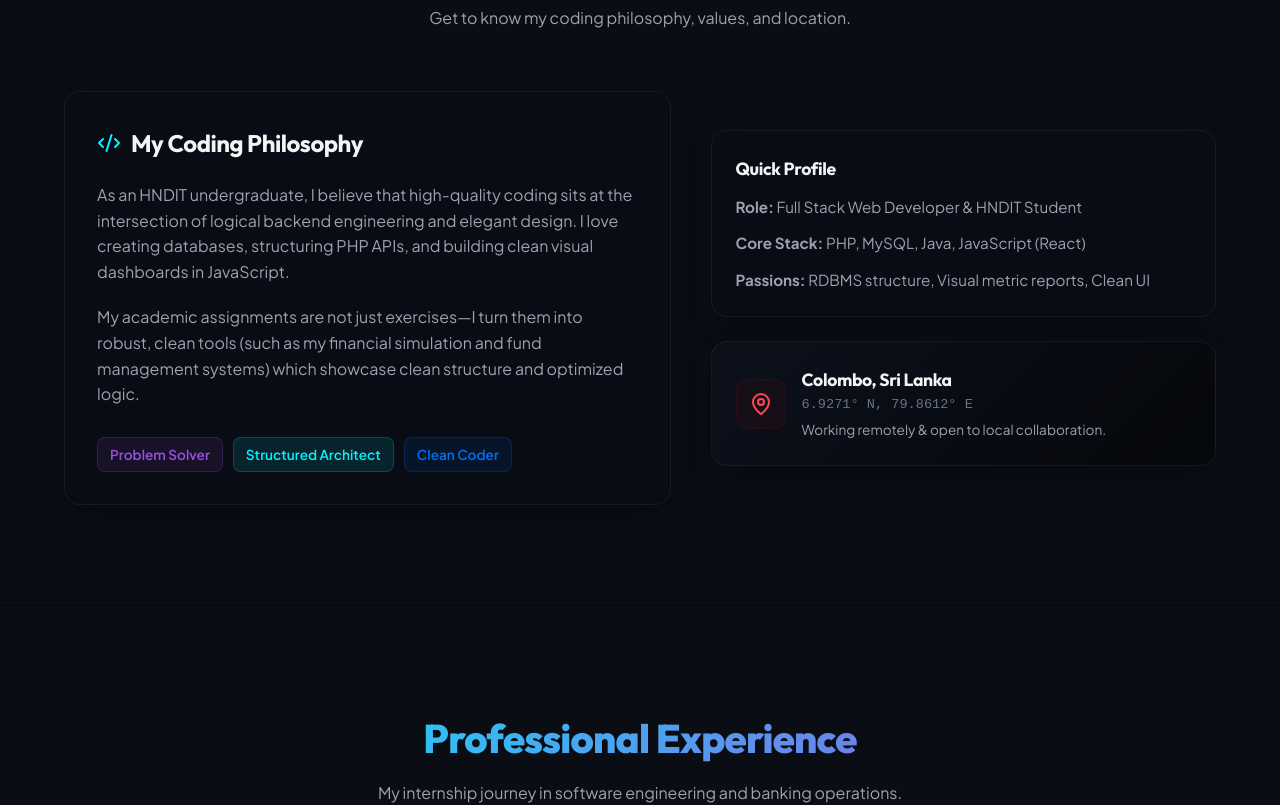
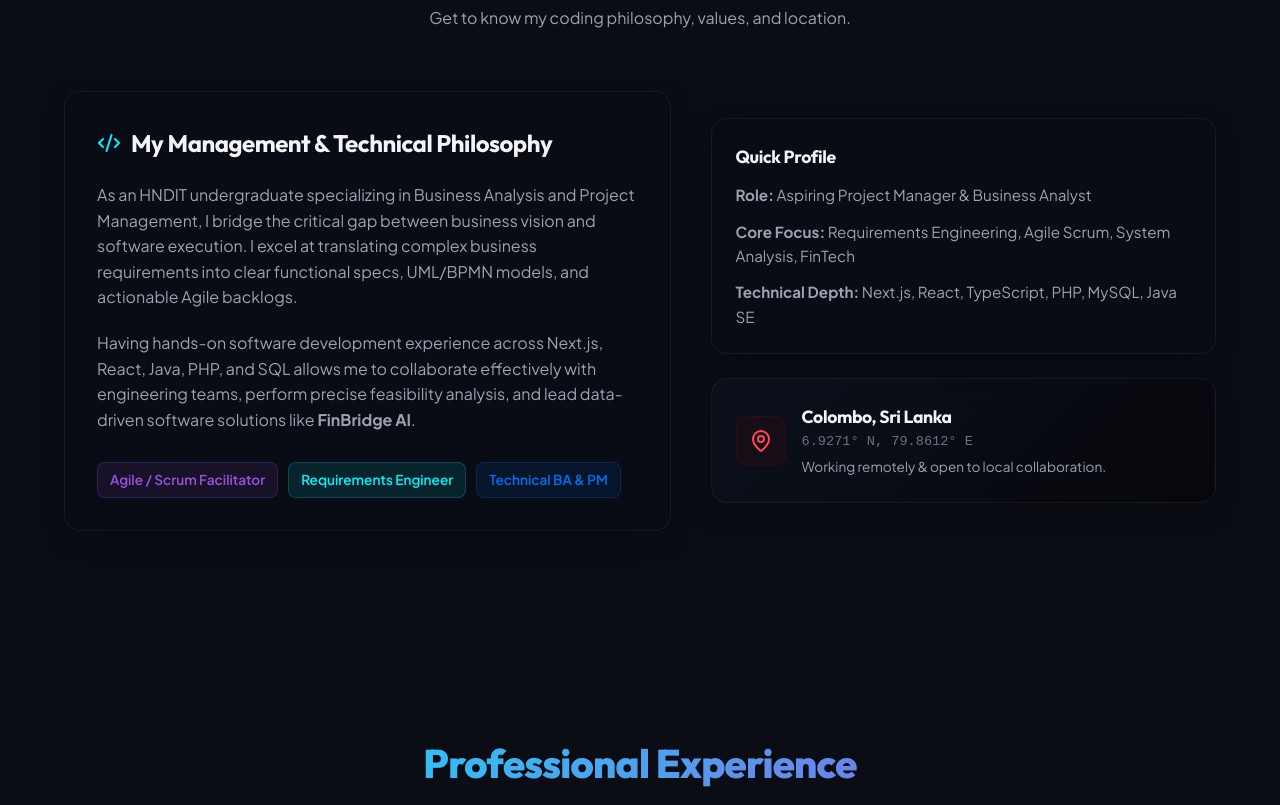
Before and after one commit to rashminda-aluvihare/My-portfolio, a React (Vite) app: page / in a window 1280 px wide. Shown: the part 1000-1805 px from the top of the page. Built offline with nearby package versions, Linux system fonts and the light colour scheme; no server answers.

Commit message:
Refine portfolio positioning for Aspiring PM and Business Analyst role

```diff
--- a/src/components/About.jsx
+++ b/src/components/About.jsx
@@ -21,26 +21,26 @@ export default function About() {
           <div className="glass-panel" style={{ padding: '32px', display: 'flex', flexDirection: 'column', gap: '20px' }}>
             <h3 style={{ fontSize: '1.5rem', fontWeight: 700, display: 'flex', alignItems: 'center', gap: '10px' }}>
               <Code2 style={{ color: 'var(--accent-cyan)' }} size={24} />
-              My Coding Philosophy
+              My Management & Technical Philosophy
             </h3>
 
             <p style={{ color: 'var(--text-secondary)', lineHeight: 1.6 }}>
-              As an HNDIT undergraduate, I believe that high-quality coding sits at the intersection of logical backend engineering and elegant design. I love creating databases, structuring PHP APIs, and building clean visual dashboards in JavaScript.
+              As an HNDIT undergraduate specializing in Business Analysis and Project Management, I bridge the critical gap between business vision and software execution. I excel at translating complex business requirements into clear functional specs, UML/BPMN models, and actionable Agile backlogs.
             </p>
 
             <p style={{ color: 'var(--text-secondary)', lineHeight: 1.6 }}>
-              My academic assignments are not just exercises—I turn them into robust, clean tools (such as my financial simulation and fund management systems) which showcase clean structure and optimized logic.
+              Having hands-on software development experience across Next.js, React, Java, PHP, and SQL allows me to collaborate effectively with engineering teams, perform precise feasibility analysis, and lead data-driven software solutions like <strong>FinBridge AI</strong>.
             </p>
 
             <div style={{ display: 'flex', flexWrap: 'wrap', gap: '10px', marginTop: '10px' }}>
               <span style={{ padding: '6px 12px', background: 'rgba(155, 81, 224, 0.1)', border: '1px solid rgba(155, 81, 224, 0.2)', borderRadius: '8px', fontSize: '0.85rem', color: 'var(--accent-purple)', fontWeight: 600 }}>
-                Problem Solver
+                Agile / Scrum Facilitator
               </span>
               <span style={{ padding: '6px 12px', background: 'rgba(0, 242, 254, 0.1)', border: '1px solid rgba(0, 242, 254, 0.2)', borderRadius: '8px', fontSize: '0.85rem', color: 'var(--accent-cyan)', fontWeight: 600 }}>
-                Structured Architect
+                Requirements Engineer
               </span>
               <span style={{ padding: '6px 12px', background: 'rgba(0, 112, 243, 0.1)', border: '1px solid rgba(0, 112, 243, 0.2)', borderRadius: '8px', fontSize: '0.85rem', color: 'var(--accent-blue)', fontWeight: 600 }}>
-                Clean Coder
+                Technical BA & PM
               </span>
             </div>
           </div>
@@ -51,13 +51,13 @@ export default function About() {
             <div className="glass-panel" style={{ padding: '24px', display: 'flex', flexDirection: 'column', gap: '12px' }}>
               <h4 style={{ fontSize: '1.1rem', fontWeight: 700, color: 'var(--text-primary)' }}>Quick Profile</h4>
               <p style={{ color: 'var(--text-secondary)', fontSize: '0.95rem' }}>
-                <strong>Role:</strong> Full Stack Web Developer & HNDIT Student
+                <strong>Role:</strong> Aspiring Project Manager & Business Analyst
               </p>
               <p style={{ color: 'var(--text-secondary)', fontSize: '0.95rem' }}>
-                <strong>Core Stack:</strong> PHP, MySQL, Java, JavaScript (React)
+                <strong>Core Focus:</strong> Requirements Engineering, Agile Scrum, System Analysis, FinTech
               </p>
               <p style={{ color: 'var(--text-secondary)', fontSize: '0.95rem' }}>
-                <strong>Passions:</strong> RDBMS structure, Visual metric reports, Clean UI
+                <strong>Technical Depth:</strong> Next.js, React, TypeScript, PHP, MySQL, Java SE
               </p>
             </div>
 
```
